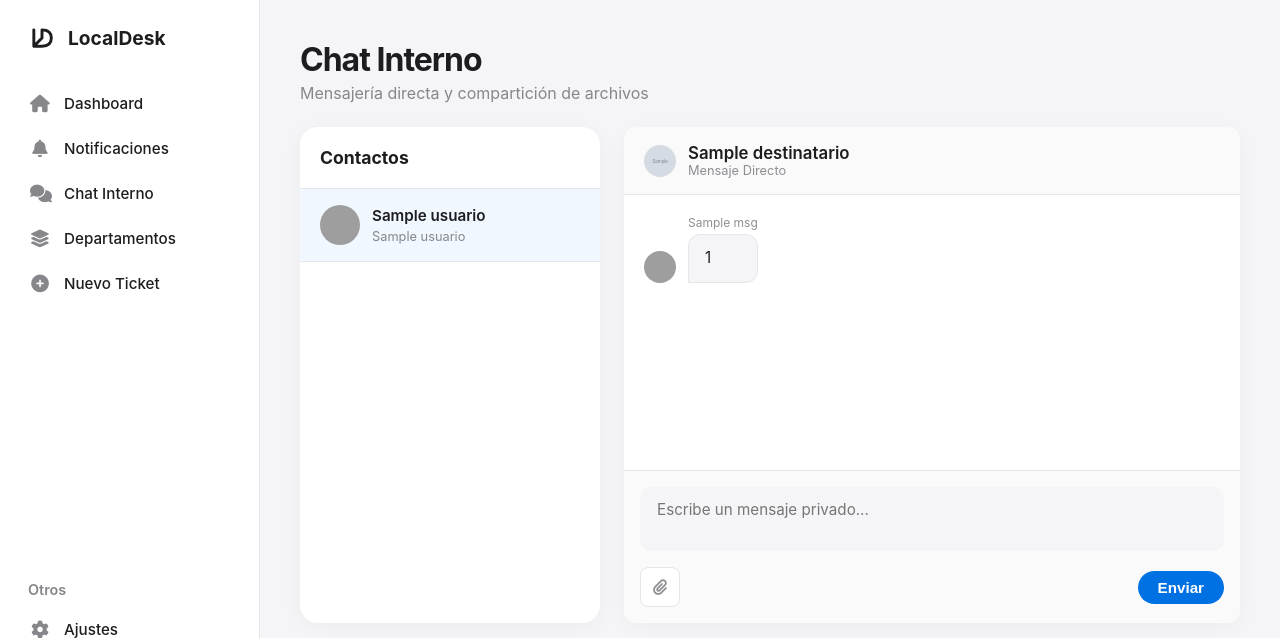
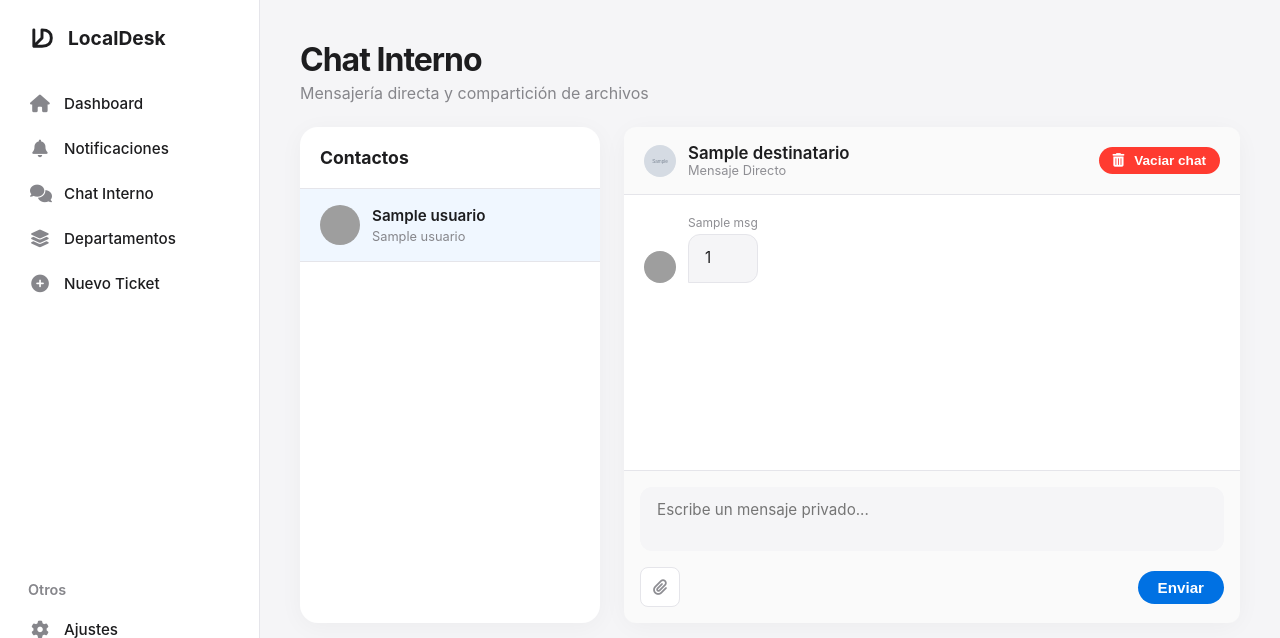
Before and after one commit to zayfer-ux/Localdesk-lite, a Flask app: template templates/chat.html in a window 1280 px wide. Shown: the top 638 px of the page. Run offline with Flask 3, Linux system fonts and the light colour scheme; the template is opened without the code that fills it: most values are stand-ins (such as "Sample title", 1, 10 or a date in 2020); grey boxes marked "Sample" are stand-in pictures; grey boxes are pictures that could not be loaded.

Commit message:
feat:Funcion de vaciar chat

```diff
--- a/app.py
+++ b/app.py
@@ -56,7 +56,6 @@ def inyectar_notificaciones():
         except: return dict(noti_pendientes=0)
     return dict(noti_pendientes=0)
 
-# NUEVO: Ruta API secreta para actualizar la campanita en tiempo real
 @app.route('/api/notificaciones_count')
 @login_required
 def api_notificaciones_count():
@@ -224,6 +223,24 @@ def enviar_privado(dest_id):
         cliente.close()
     except Exception as e: print(e)
 
+    return redirect(url_for('chat_interno', dest_id=dest_id))
+
+# NUEVO: Ruta para vaciar el historial del chat
+@app.route('/vaciar_chat/<int:dest_id>', methods=['POST'])
+@login_required
+def vaciar_chat(dest_id):
+    mi_id = session.get('id_usuario')
+    try:
+        cliente = libsql_client.create_client_sync(url=url, auth_token=token)
+        sql = """
+            DELETE FROM mensajes_privados
+            WHERE (remitente_id = ? AND destinatario_id = ?)
+               OR (remitente_id = ? AND destinatario_id = ?)
+        """
+        cliente.execute(sql, (mi_id, dest_id, dest_id, mi_id))
+        cliente.close()
+    except Exception as e:
+        print(f"Error al vaciar chat: {e}")
     return redirect(url_for('chat_interno', dest_id=dest_id))
 
 # ==========================================
--- a/templates/chat.html
+++ b/templates/chat.html
@@ -39,21 +39,35 @@
     <!-- COLUMNA DERECHA: CONVERSACIÓN PRIVADA -->
     <div class="apple-card" style="padding: 0; display: flex; flex-direction: column;">
         {% if destinatario %}
-        <!-- Cabecera del Chat -->
+        <!-- Cabecera del Chat con Botón de Vaciar -->
         <div
-            style="padding: 16px 20px; border-bottom: 1px solid var(--apple-border); background-color: #FAFAFA; border-radius: 12px 12px 0 0; display: flex; align-items: center; gap: 12px;">
-            <img src="{{ destinatario.foto or 'https://ui-avatars.com/api/?name=' ~ destinatario.nombre ~ '&background=E5E5EA&color=1D1D1F' }}"
-                style="width: 32px; height: 32px; border-radius: 50%; object-fit: cover;">
-            <div>
-                <h2 style="font-size: 1.05rem; font-weight: 600; margin: 0;">{{ destinatario.nombre }}</h2>
-                <p style="margin: 0; font-size: 0.8rem; color: #8E8E93;">Mensaje Directo</p>
+            style="padding: 16px 20px; border-bottom: 1px solid var(--apple-border); background-color: #FAFAFA; border-radius: 12px 12px 0 0; display: flex; align-items: center; justify-content: space-between;">
+
+            <div style="display: flex; align-items: center; gap: 12px;">
+                <img src="{{ destinatario.foto or 'https://ui-avatars.com/api/?name=' ~ destinatario.nombre ~ '&background=E5E5EA&color=1D1D1F' }}"
+                    style="width: 32px; height: 32px; border-radius: 50%; object-fit: cover;">
+                <div>
+                    <h2 style="font-size: 1.05rem; font-weight: 600; margin: 0;">{{ destinatario.nombre }}</h2>
+                    <p style="margin: 0; font-size: 0.8rem; color: #8E8E93;">Mensaje Directo</p>
+                </div>
             </div>
+
+            <!-- NUEVO BOTÓN: VACIAR CHAT -->
+            <form action="/vaciar_chat/{{ destinatario.id }}" method="POST"
+                onsubmit="return confirm('¿Estás seguro de que quieres eliminar TODO el historial de mensajes con este usuario? Esta acción no se puede deshacer.');">
+                <button type="submit" class="btn-apple"
+                    style="background-color: var(--apple-red); padding: 6px 14px; font-size: 0.85rem;">
+                    <i class="fa-solid fa-trash-can" style="margin-right: 6px;"></i> Vaciar chat
+                </button>
+            </form>
+
         </div>
 
-        <!-- HISTORIAL DE MENSAJES (AHORA CON ID "chat-box") -->
+        <!-- Historial de Mensajes -->
         <div id="chat-box"
             style="flex-grow: 1; padding: 20px; overflow-y: auto; display: flex; flex-direction: column; gap: 16px;">
             {% for msg in mensajes %}
+            <!-- Si el remitente soy YO, alinear a la derecha -->
             {% if msg[3] == mi_id %}
             <div style="align-self: flex-end; max-width: 75%;">
                 <div
@@ -74,6 +88,7 @@
                     {% endif %}
                 </div>
             </div>
+            <!-- Si el remitente es EL OTRO, alinear a la izquierda -->
             {% else %}
             <div style="align-self: flex-start; max-width: 75%; display: flex; gap: 12px;">
                 <img src="{{ msg[5] or 'https://ui-avatars.com/api/?name=' ~ msg[4] ~ '&background=E5E5EA&color=1D1D1F' }}"
@@ -145,26 +160,21 @@
 <script>
     const chatBox = document.getElementById('chat-box');
 
-    // Al abrir la página, hacer scroll hasta abajo inmediatamente
     if (chatBox) {
         chatBox.scrollTop = chatBox.scrollHeight;
     }
 
     {% if destinatario %}
-    // Guardar el código HTML actual para comparar
     let lastChatHTML = chatBox.innerHTML;
 
-    // Preguntar al servidor cada 3 segundos si hay cambios
     setInterval(() => {
         fetch(window.location.href)
             .then(res => res.text())
             .then(html => {
-                // Extraer solo la parte de los mensajes de la página invisible que acabamos de descargar
                 const parser = new DOMParser();
                 const doc = parser.parseFromString(html, 'text/html');
                 const newChatHTML = doc.getElementById('chat-box').innerHTML;
 
-                // Si el contenido es distinto, actualizar y bajar el scroll
                 if (newChatHTML !== lastChatHTML) {
                     chatBox.innerHTML = newChatHTML;
                     lastChatHTML = newChatHTML;
```
